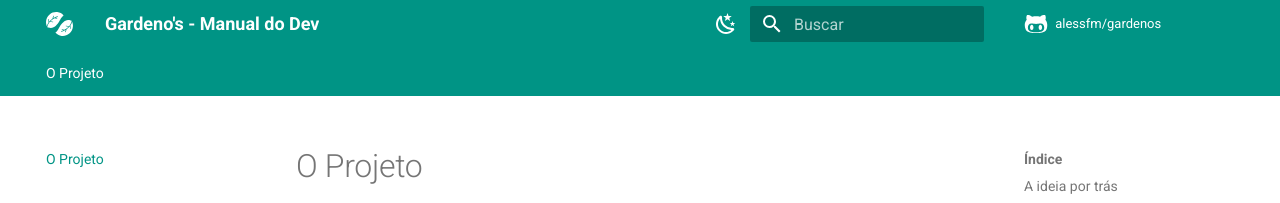
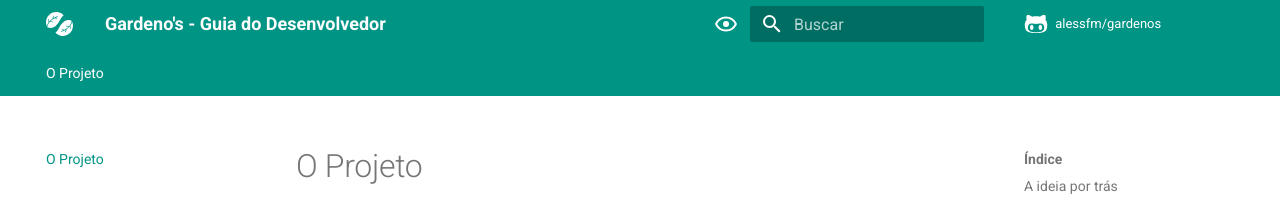
Before and after one commit to alessfm/gardenos, an MkDocs documentation site: the page built from docs/index.md, in a window 1280 px wide. Shown: the top 203 px of the page. Built offline with MkDocs 1.6.1 and Material for MkDocs 9.7.7, drawn with Linux system fonts in a browser that asks for light colours; comment, search, counter and statistics services are not loaded.

Commit message:
🔧 change day/night icons

```diff
--- a/mkdocs.yml
+++ b/mkdocs.yml
@@ -1,4 +1,4 @@
-site_name: Gardeno's - Manual do Dev
+site_name: Gardeno's - Guia do Desenvolvedor
 repo_url: https://github.com/alessfm/gardenos
 repo_name: alessfm/gardenos
 copyright: Copyright &copy; 2022 Alessandro F.
@@ -14,13 +14,13 @@ theme:
       scheme: default
       accent: indigo
       toggle:
-        icon: material/weather-night
+        icon: material/eye-outline
         name: Trocar para modo noturno
     - media: "(prefers-color-scheme: dark)"
       scheme: slate
       accent: blue
       toggle:
-        icon: material/weather-sunny
+        icon: material/eye
         name: Trocar para modo diurno
   features:
     - navigation.instant
@@ -38,3 +38,11 @@ extra:
       name: Repositório Oficial
 extra_css:
   - stylesheets/extra.css
+markdown_extensions:
+  - footnotes
+  - admonition
+  - tables
+  - pymdownx.details
+  - pymdownx.superfences
+  - pymdownx.tabbed:
+      alternate_style: true
```
